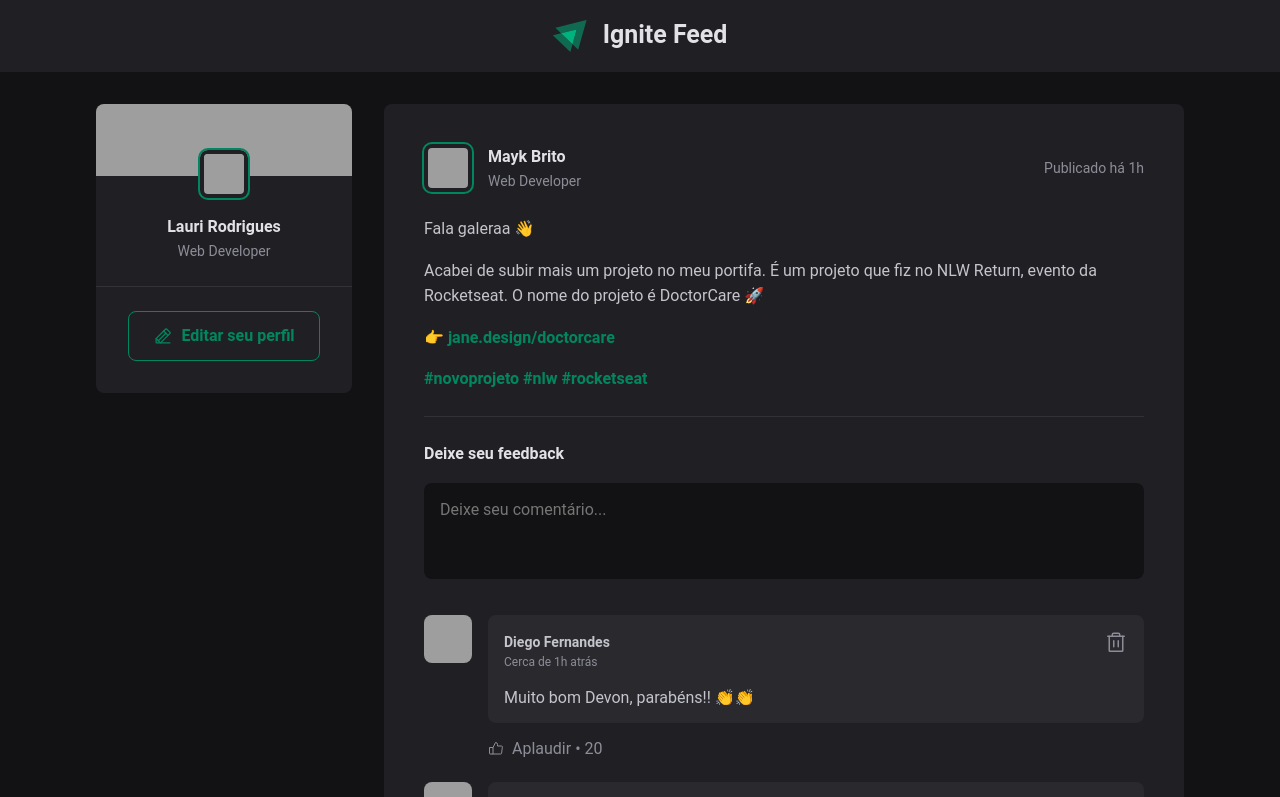
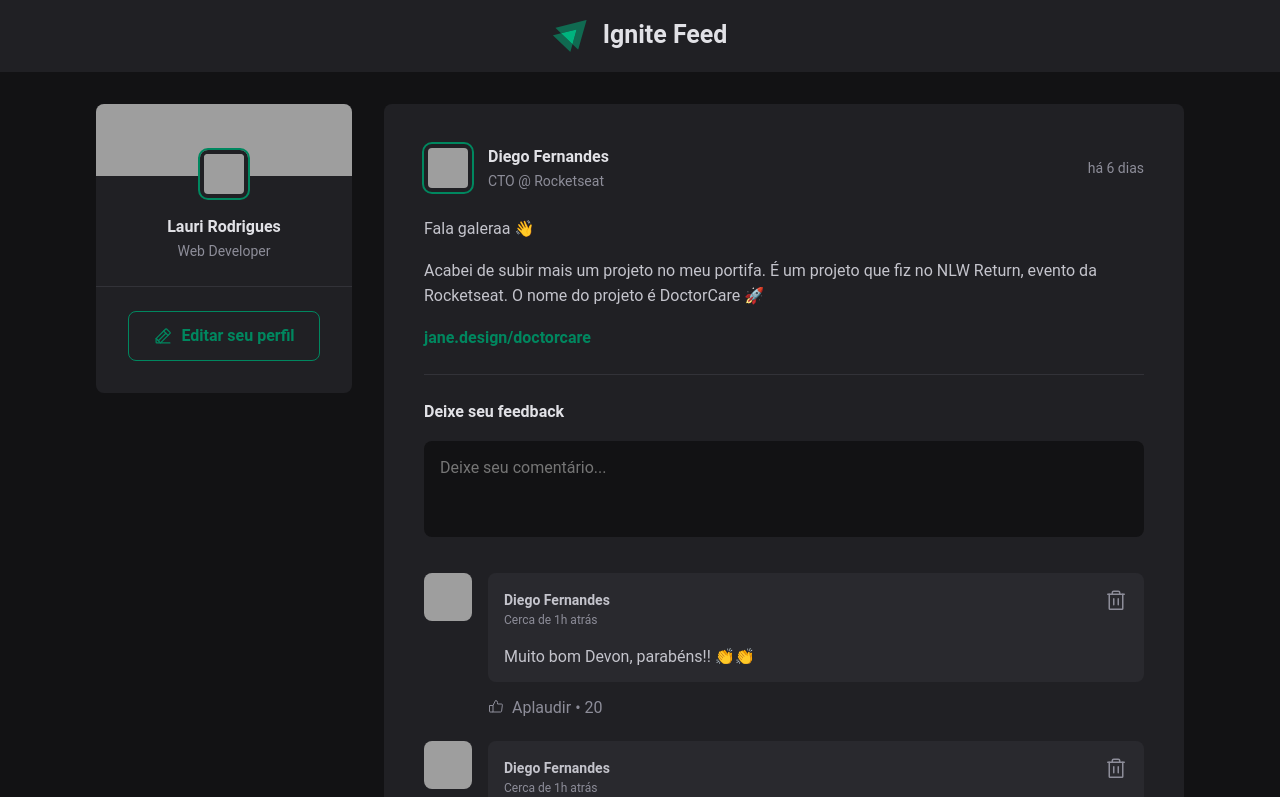
Before and after one commit to LauriRodrigues/Ignite-Feed, a React app: page / in a window 1280 px wide. Shown: the top 797 px of the page. Built offline with nearby package versions, Linux system fonts and the light colour scheme; grey boxes are pictures that could not be loaded; the HTML template or start-up script is replaced by a standard one.

Commit message:
post props

```diff
--- a/package.json
+++ b/package.json
@@ -10,6 +10,9 @@
     "preview": "vite preview"
   },
   "dependencies": {
+    "date": "^2.0.2",
+    "date-fns": "^2.30.0",
+    "fns": "^1.0.0",
     "phosphor-react": "^1.4.1",
     "react": "^18.2.0",
     "react-dom": "^18.2.0"
--- a/src/App.jsx
+++ b/src/App.jsx
@@ -4,8 +4,38 @@
 import { Sidebar } from './components/Sidebar'
 import { Post } from './components/Post'
 
+const posts = [
+  {
+    id: 1,
+    author: {
+      avatarUrl: 'https://github.com/diego3g.png',
+      name: 'Diego Fernandes',
+      role: 'CTO @ Rocketseat'
+    },
+    content: [
+      { type: 'paragraph', content: 'Fala galeraa 👋'},
+      { type: 'paragraph', content: 'Acabei de subir mais um projeto no meu portifa. É um projeto que fiz no NLW Return, evento da Rocketseat. O nome do projeto é DoctorCare 🚀'},
+      { type: 'link', content: 'jane.design/doctorcare'},
+    ],
+    publishedAt: new Date('2023-05-03 20:00:00'),
+  },
+  {
+    id: 2,
+    author: {
+      avatarUrl: 'https://github.com/MaykBrito.png',
+      name: 'Mayk Brito',
+      role: 'Educator @ Rocketseat'
+    },
+    content: [
+      { type: 'paragraph', content: 'Fala galeraa 👋'},
+      { type: 'paragraph', content: 'Acabei de subir mais um projeto no meu portifa. É um projeto que fiz no NLW Return, evento da Rocketseat. O nome do projeto é DoctorCare 🚀'},
+      { type: 'link', content: 'jane.design/doctorcare'},
+    ],
+    publishedAt: new Date('2023-05-10 01:00:00'),
+  },
+]
+
 export function App() {
-
   return (
     <>
       <Header/>
@@ -13,8 +43,15 @@
       <div className={styles.wrapper}>
         <Sidebar/>
         <main>
-          <Post/>
-          <Post/>
+          {posts.map(post => {
+            return (
+              <Post
+                author={post.author}
+                content={post.content}
+                publishedAt={post.publishedAt}
+              />
+            )
+          })}
         </main>
       </div>
     </>
--- a/src/components/Post.jsx
+++ b/src/components/Post.jsx
@@ -1,31 +1,35 @@
 import styles from './Post.module.css'
+import { format, formatDistanceToNow } from 'date-fns'
+import ptBR from 'date-fns/locale/pt-BR'
 import { Comment } from './Comment'
 import { Avatar } from './Avatar'
 
-export function Post() {
+export function Post({author, content, publishedAt}) {
+  const publishedDateFormatted = format(publishedAt, "d 'de' LLLL 'às' HH:mm'h'", { locale: ptBR, } )
+  const publishedDateRelativeToNow = formatDistanceToNow(publishedAt, { locale: ptBR, addSuffix: true,})
+
   return (
     <article className={styles.post}>
       <header>
         <div className={styles.author}>
-          <Avatar src="https://github.com/maykbrito.png"/>
+          <Avatar src={author.avatarUrl}/>
           <div className={styles.authorInfo}>
-            <strong>Mayk Brito</strong>
-            <span>Web Developer</span>
+            <strong>{author.name}</strong>
+            <span>{author.role}</span>
           </div>
         </div>
 
-        <time title="11 de Maio às 08:13h" dateTime="2022-05-11 08:13:30">Publicado há 1h</time>
+        <time title={publishedDateFormatted} dateTime={publishedAt.toISOString()}>{publishedDateRelativeToNow}</time>
       </header>
 
       <div className={styles.content}>
-        <p>Fala galeraa 👋</p>
-        <p>Acabei de subir mais um projeto no meu portifa. É um projeto que fiz no NLW Return, evento da Rocketseat. O nome do projeto é DoctorCare 🚀</p>
-        <p>👉 <a href="">jane.design/doctorcare</a></p>
-        <p>
-          <a href="">#novoprojeto</a> {' '}
-          <a href="">#nlw</a> {' '}
-          <a href="">#rocketseat</a>
-        </p>
+        {content.map(line => {
+          if (line.type  === 'paragraph') {
+            return <p>{line.content}</p>
+          } else if (line.type === 'link') {
+            return <p><a href="#">{line.content}</a></p>
+          }
+        })}
       </div>
 
       <form className={styles.commentForm}>
```
Also changed, not shown: 1 other file (tests, documents, lock files or other folders).
